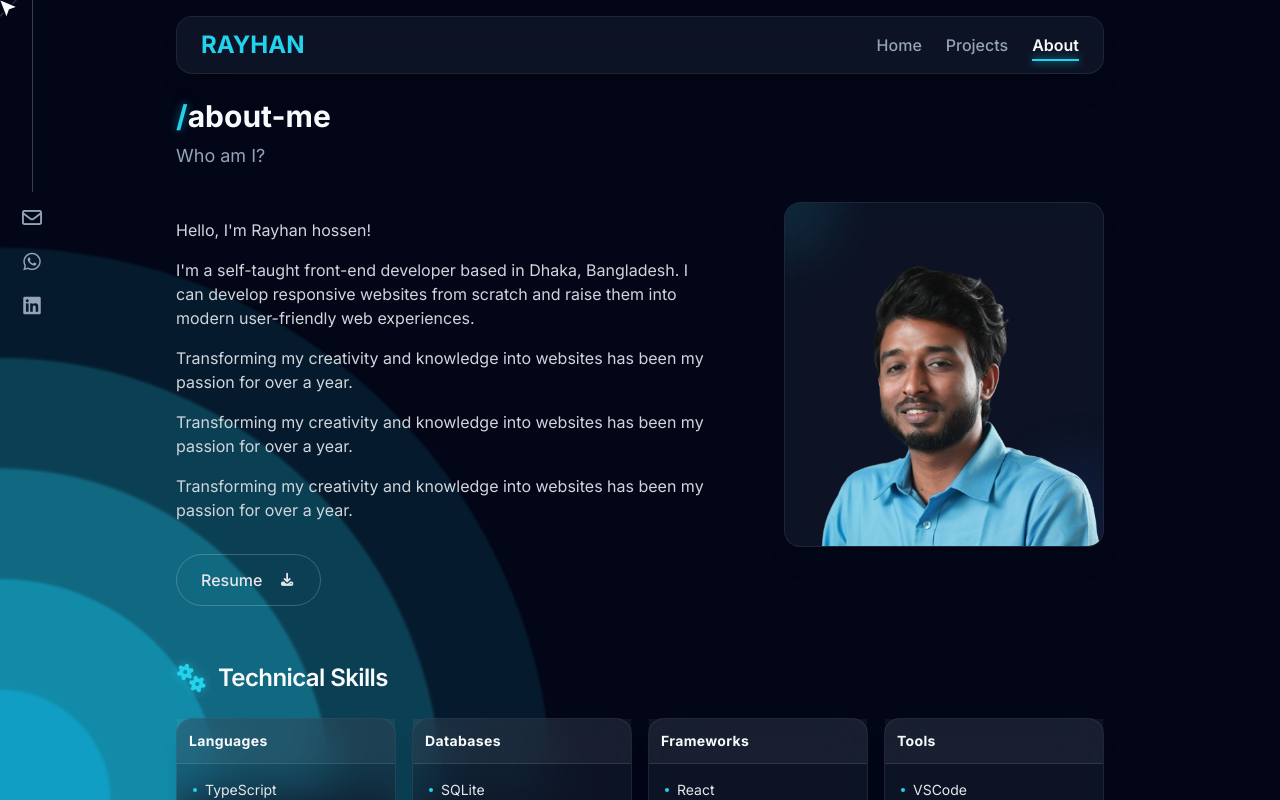
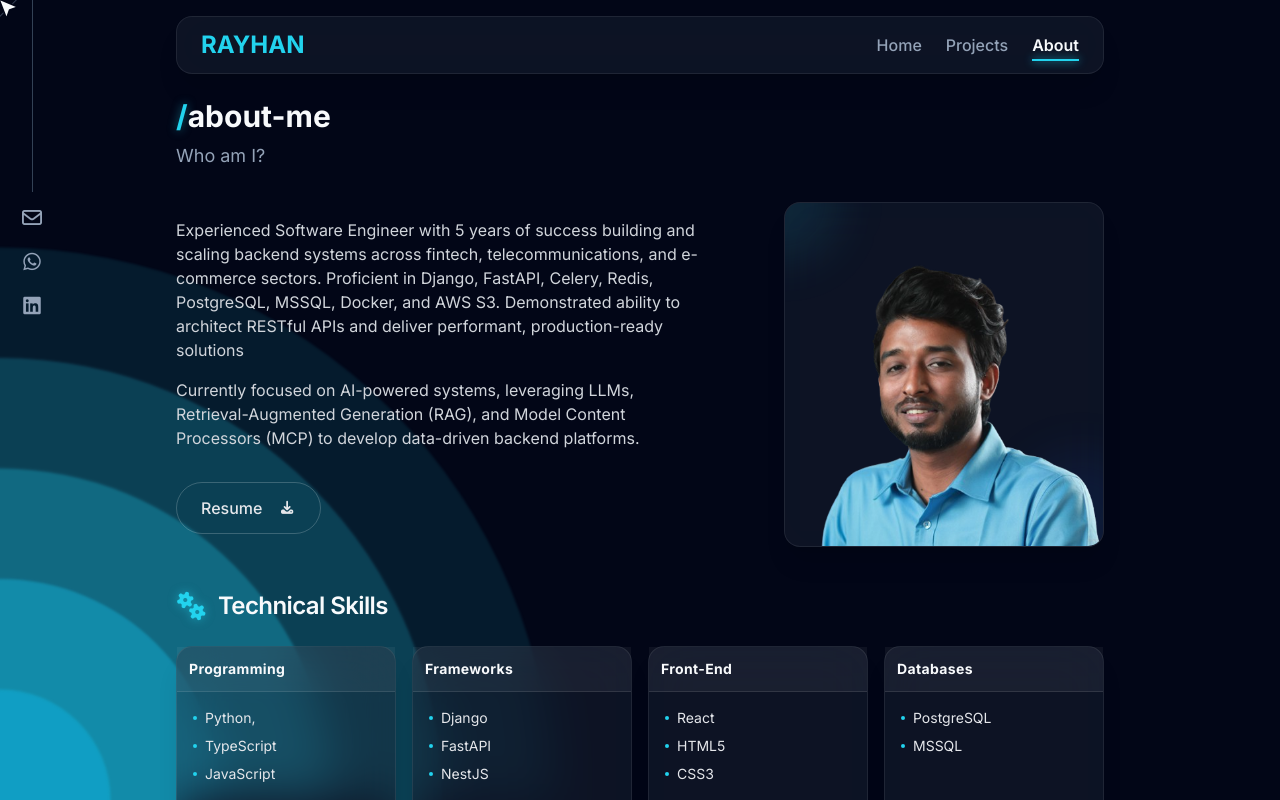
Before and after one commit to rayhanhossen/personal_portfolio, a React (Vite) app: page /about in a window 1280 px wide. Shown: the top 800 px of the page. Built offline with nearby package versions, Linux system fonts and the light colour scheme.

Commit message:
Updated data

```diff
--- a/src/components/Experience.tsx
+++ b/src/components/Experience.tsx
@@ -91,7 +91,7 @@ const ExperiencePreview: React.FC<ExperiencePreviewProps> = ({ featuredExperienc
 
                 {/* Total Exp Badge */}
                 <div className="glass-card border border-accent/20 bg-accent/5 px-3 py-1.5 md:px-4 md:py-2 rounded-lg flex items-center gap-2 md:gap-3 shadow-[0_0_10px_rgba(34,211,238,0.05)]">
-                    <div className="flex flex-col items-end leading-none">
+                    <div className="flex flex-col items-start leading-none">
                         <span className="text-[8px] md:text-[10px] uppercase tracking-widest text-text-muted font-bold mb-0.5 md:mb-1">
                             Total Exp
                         </span>
--- a/src/data/content.ts
+++ b/src/data/content.ts
@@ -1,4 +1,4 @@
-import type { SkillGroup, Experience, Project, Education, Certificate, FunFact } from "../types";
+import type { SkillGroup, Experience, Project } from "../types";
 
 // personal info
 export const personalInfo = {
@@ -12,24 +12,29 @@ export const personalInfo = {
     facebook: "https://www.facebook.com/maverickrayhan/",
     instagram: "https://www.instagram.com/maverickrayhan/",
     about: [
-        "Hello, I'm Rayhan hossen!",
-        "I'm a self-taught front-end developer based in Dhaka, Bangladesh. I can develop responsive websites from scratch and raise them into modern user-friendly web experiences.",
-        "Transforming my creativity and knowledge into websites has been my passion for over a year.",
-        "Transforming my creativity and knowledge into websites has been my passion for over a year.",
-        "Transforming my creativity and knowledge into websites has been my passion for over a year."
+        `Experienced Software Engineer with 5 years of success building and scaling backend systems
+        across fintech, telecommunications, and e-commerce sectors.
+        Proficient in Django, FastAPI, Celery, Redis, PostgreSQL, MSSQL, Docker, and AWS S3.
+        Demonstrated ability to architect RESTful APIs and deliver performant, production-ready solutions`,
+
+        `Currently focused on AI-powered systems, leveraging LLMs, Retrieval-Augmented Generation (RAG),
+         and Model Content Processors (MCP) to develop data-driven backend platforms.`
     ],
-    cvLink: "/files/my-cv.pdf",
+    cvLink: "https://drive.google.com/file/d/1WoS8uMgPH64ywzrcrXLm4kCwA-VqTaaG/view?usp=sharing",
 };
 
 
 // skills
 export const skills: SkillGroup[] = [
-    { category: "Languages", items: ["TypeScript", "Lua", "Python", "JavaScript", "C++"] },
-    { category: "Databases", items: ["SQLite", "PostgreSQL", "Mongo", "Redis"] },
-    { category: "Frameworks", items: ["React", "Vue", "Discord.js", "Flask", "Express.js", "Laravel"] },
-    { category: "Tools", items: ["VSCode", "Neovim", "Linux", "Figma", "Git"] },
-    { category: "Other", items: ["HTML", "CSS", "SCSS", "REST"] },
-    { category: "Testing", items: ["Jest", "Cypress"] }
+    { category: "Programming", items: ["Python,", "TypeScript", "JavaScript"] },
+    { category: "Frameworks", items: ["Django", "FastAPI", "NestJS"] },
+    { category: "Front-End", items: ["React", "HTML5", "CSS3"] },
+    { category: "Databases", items: ["PostgreSQL", "MSSQL"] },
+    { category: "Caching & Messaging", items: ["Redis", "Celery"] },
+    { category: "Cloud & DevOps", items: ["AWS Lambda", "AWS S3", "AWS EC2", "Docker", "CI/CD pipelines", "Git"] },
+    { category: "AI & Data Processing", items: ["LLM", "RAG", "MCP"]},
+    { category: "Automation & Testing", items: ["Selenium", "Pandas", "OpenCV", "PaddleOCR", "AutoIT"]},
+    { category: "Development Methodologies", items: ["Sprint Planning", "Code Reviews"]}
 ];
 
 
@@ -37,44 +42,88 @@ export const skills: SkillGroup[] = [
 export const experiences: Experience[] = [
     {
         id: 1,
-        role: "Senior Frontend Developer",
-        company: "TechCorp Inc.",
-        location: "New York, NY",
-        period: "Jan 2023 - Present",
-        startDate: "2023-01",
+        role: "BI System Engineer",
+        company: "BRAC IT Services Limited",
+        location: "Dhaka, Bangladesh",
+        period: "Jun 2025 - Present",
+        startDate: "2025-06",
         endDate: "Present",
         description: [
-            "Leading a team of 5 developers in migrating legacy monolith to micro-frontend architecture.",
-            "Implemented CI/CD pipelines reducing deployment time by 60%. Leading a team of 5 developers in migrating legacy monolith to micro-frontend architecture.Leading a team of 5 developers in migrating legacy monolith to micro-frontend architecture.",
-            "Mentoring junior developers and conducting code reviews.",
-            "Leading a team of 5 developers in migrating legacy monolith to micro-frontend architecture."
+            "Build interactive dashboards using Python and Django, enabling data-driven decisions and analytics across internal teams.",
+            "Apply LLMs, RAG, and Model Content Processors (MCP) to build intelligent backend systems for processing unstructured data."
         ]
     },
     {
         id: 2,
-        role: "Web Developer",
-        company: "Creative Studio",
-        location: "London, UK",
-        period: "Jan 2021 - Dec 2023",
-        startDate: "2021-01",
-        endDate: "2023-12",
+        role: "Software Engineer",
+        company: "BRAC IT Services Limited",
+        location: "Dhaka, Bangladesh",
+        period: "Feb 2024 - May 2025",
+        startDate: "2024-03",
+        endDate: "2025-05",
         description: [
-            "Developed and maintained 20+ responsive websites for diverse clients.",
-            "Collaborated with designers to implement pixel-perfect UIs from Figma.",
-            "Optimized website performance achieving 90+ Lighthouse scores."
+            "Developed an eKYC identity verification system using FastAPI, PaddleOCR, and Amazon Rekognition, reducing manual data entry by 60%.",
+            "Enhanced the OCR pipeline with Google Translate API to support Bangla-to-English text conversion.",
+            "Designed and deployed a containerized Python-Flask backend for scalable employee data processing, integrated with Apache Spark and Iceberg, and automated setup via Docker multi-stage builds.",
+            "Built RPA workflows automating CIB data extraction, reducing manual processing time by 70% using Selenium, Pandas, OpenCV, AutoIT, and PaddleOCR.",
+            "Contributed to backend infrastructure by configuring Red Hat Linux servers, enabling server-to-server communication, and deploying secure, scalable APIs with Nginx."
         ]
     },
     {
         id: 3,
-        role: "Junior Developer",
-        company: "StartUp Galaxy",
+        role: "Team Lead - Site Furnishing & Critical Deployment",
+        company: "Daniyal Technologies",
         location: "Remote",
-        period: "Jan 2020 - Dec 2021",
-        startDate: "2020-01",
-        endDate: "2021-12",
+        period: "Sep 2023 - Dec 2023",
+        startDate: "2023-09",
+        endDate: "2023-12",
         description: [
-            "Assisted in building the MVP of a fintech application using React.",
-            "Fixed bugs and implemented new features based on user feedback."
+            "Led cross-functional frontend and backend teams to deliver mission-critical e-commerce projects on time, maintaining high code quality and system performance.",
+            "Directed the design, development, and deployment of new features, contributing to a continuous cycle of product improvement and customer value delivery.",
+            "Facilitated daily stand-ups and sprint planning sessions, monitored team progress, and resolved technical and operational blockers.",
+            "Mentored junior developers on best practices and collaborated with stakeholders to align technical execution with evolving business requirements."
+        ]
+    },
+    {
+        id: 4,
+        role: "Software Engineer - II",
+        company: "Daniyal Technologies",
+        location: "Remote",
+        period: "Jul 2022 - Aug 2023",
+        startDate: "2022-07",
+        endDate: "2023-08",
+        description: [
+            "Developed scalable RESTful APIs for a multi-store e-commerce platform using NestJS and TypeScript, ensuring modular architecture and high performance.",
+            "Integrated NMI payment gateway to enable secure transactions, incorporating robust error handling and transaction lifecycle management.",
+            "Implemented delivery logistics with FedEx and UPS APIs to automate shipping rate calculation, real-time tracking, and label generation.",
+            "Collaborated with frontend and QA teams to support API integration and testing, following Git workflows, code reviews, and documentation standards."
+        ]
+    },
+    {
+        id: 5,
+        role: "Software Engineer",
+        company: "Divergent Technologies Ltd",
+        location: "Dhaka, Bangladesh",
+        period: "Dec 2020 - Jun 2022",
+        startDate: "2020-12",
+        endDate: "2022-06",
+        description: [
+            "Built and maintained an LDAP-based access management system using Python, Django, Celery, Redis, and PostgreSQL, automating provisioning for telecom enterprise users.",
+            "Developed backend micro-services using NestJS and TypeScript for fintech features like merchant onboarding, leveraging DynamoDB and Docker for scalability.",
+            "Automated enterprise workflows with Selenium, AutoIT, and Pandas, including SMS notifications, SAP vendor payments, and remote file processing.",
+            "Collaborated within Agile teams, performed code reviews, and ensured secure, maintainable backend delivery aligned with industry best practices."
+        ]
+    },
+    {
+        id: 6,
+        role: "Web Developer",
+        company: "Weabers",
+        location: "Dhaka, Bangladesh",
+        period: "Sep 2020 - Dec 2020",
+        startDate: "2020-09",
+        endDate: "2020-12",
+        description: [
+            "Developed responsive frontend components using HTML5, CSS3, and JavaScript to enhance UX for SME clients."
         ]
     }
 ];
@@ -84,70 +133,67 @@ export const experiences: Experience[] = [
 export const projects: Project[] = [
     {
         id: 1,
-        title: "ChertNodes",
-        description: "Minecraft servers hosting",
-        image: "https://placehold.co/400x300/222/FFF?text=ChertNodes",
-        tech: ["HTML", "SCSS", "Python", "Flask"],
+        title: "Smart Document Assistant (LLM + RAG + FAISS)",
+        description: `Built a PDF question-answering assistant using FastAPI, SentenceTransformers,
+        TinyLLaMA, and FAISS for vector-based semantic search. Processed unstructured documents with a
+        custom Model Content Processor (MCP), enabling intelligent content understanding and contextual query handling.`,
+        image: "https://placehold.co/400x300/222/FFF?text=Smart Document Assistant",
+        tech: ["LLM", "RAG", "Python", "FAISS"],
         category: "professional",
-        liveLink: "https://www.google.com",
-        sourceLink: "https://www.stripe.com"
+        liveLink: "#",
+        sourceLink: "#"
     },
     {
         id: 2,
-        title: "ProtectX For ED",
-        description: "Discord anti-crash bot",
-        image: "https://placehold.co/400x300/333/FFF?text=ProtectX",
-        tech: ["React", "Express", "Discord.js", "Node.js"],
+        title: "Brac Bank eKYC System",
+        description: `Developed an automated identity verification platform using FastAPI, PaddleOCR,
+        and Amazon Rekognition, reducing manual workload by 60%. Enabled Bangla-to-English OCR translation
+        via Google Translate API and designed scalable RESTful endpoints for cross-system integration. Managed
+        background processes using Celery and Docker, ensuring efficient and containerized asynchronous task execution.
+        `,
+        image: "https://placehold.co/400x300/333/FFF?text=Brac Bank eKYC System",
+        tech: ["FastAPI", "PaddleOCR", "Celery", "Docker"],
         category: "professional",
         liveLink: "#",
         sourceLink: "#"
     },
     {
         id: 3,
+        title: "Robi Axiata UAM (User Access Management)",
+        description: `Engineered an LDAP-based enterprise user management system for Robi Axiata using Django,
+        PostgreSQL, Redis, and Celery. Automated provisioning and de-provisioning across telecom services,
+        reducing onboarding time and administrative overhead. Ensured secure deployment using Docker and implemented
+        role-based access workflows aligned with internal compliance standards.`,
+        image: "https://placehold.co/400x300/333/FFF?text=UAM", // Empty for small project
+        tech: ["DRF", "VueJS", "Docker", "Celery", "Redis"],
+        category: "professional",
+        liveLink: "#",
+        sourceLink: ""
+    },
+    {
+        id: 4,
+        title: "Bkash Merchant Portal",
+        description: `Contributed to a scalable fintech platform using NestJS, API Gateway, and DynamoDB,
+        enabling efficient merchant onboarding and transaction handling. Improved system observability and
+        fault tolerance with centralized logging and event-driven error-handling patterns.`,
+        image: "https://placehold.co/400x300/333/FFF?text=Bkash Marchent Portal",
+        tech: ["TypeScript", "NestJs", "DynamoDB"],
+        category: "professional",
+        liveLink: "#",
+        sourceLink: "#"
+    },
+    {
+        id: 5,
         title: "Bot boilerplate",
         description: "Start creating scalable discord.js bot with typescript in seconds",
         image: "https://placehold.co/400x300/333/FFF?text=Bot", // Empty for small project
         tech: ["Discord.js", "TS", "JS"],
         category: "small",
         liveLink: "#",
-        sourceLink: "https://www.google.com"
+        sourceLink: "#"
     }
 ];
 
-
-// education
-export const education: Education[] = [
-    {
-        id: 1,
-        degree: "BSc Computer Science",
-        institution: "University of Technology",
-        period: "2016 - 2020",
-        details: "Focus on Algorithms, Data Structures. Thesis: Optimizing Neural Networks."
-    }
-];
-
-
-// certificates
-export const certificates: Certificate[] = [
-    {
-        id: 1,
-        title: "AWS Certified Cloud Practitioner",
-        issuer: "Amazon Web Services",
-        date: "Jan 2023",
-        link: "#",
-        iconClass: "fab fa-aws",
-        colorClass: "text-white",
-        borderColorClass: "hover:border-primary"
-    }
-];
-
-
-// fun facts
-export const funFacts: FunFact[] = [
-    { id: 1, text: "I like winter more than summer" },
-    { id: 2, text: "I often bike with my friends" },
-    { id: 3, text: "I love to explore the nature" },
-];
 
 
 // quotes
```
Also changed, not shown: src/types/index.ts (+0 -24 lines).
